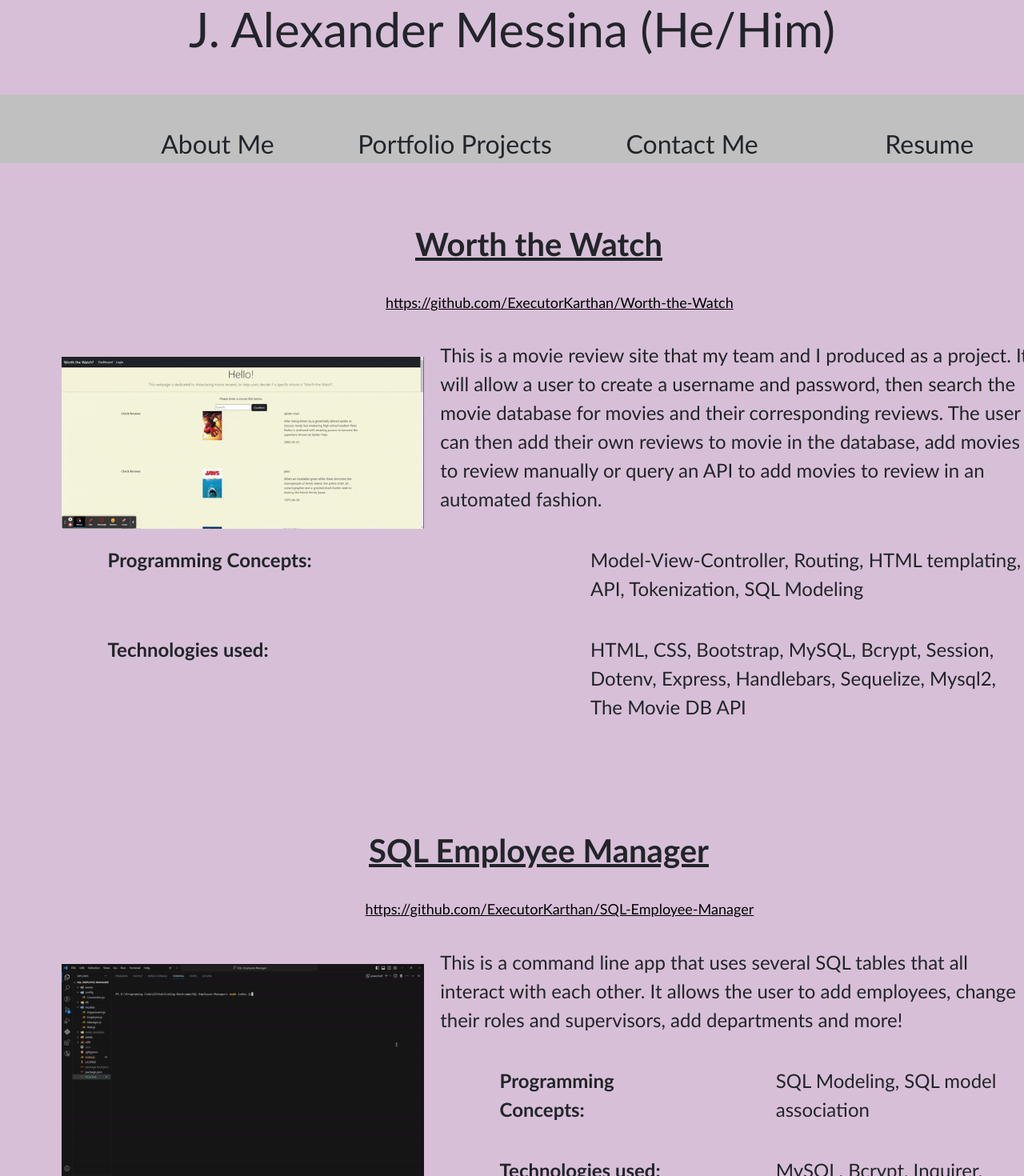
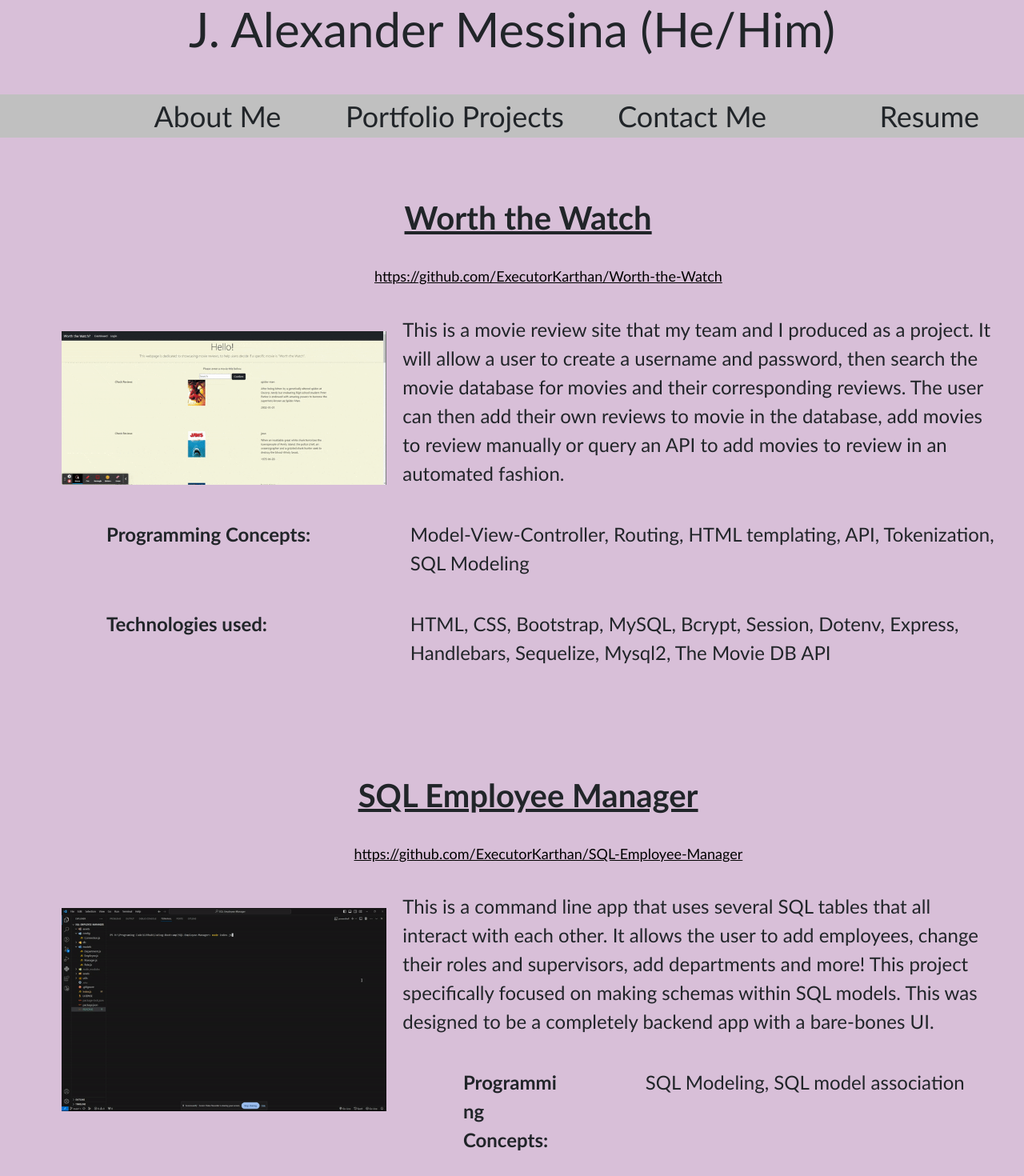
Before and after one commit to ExecutorKarthan/Alex-Messina-React-Portfolio, a React (Vite) app: page /Portfolio in a window 1280 px wide. Shown: the top 1470 px of the page at 80% size. Built offline with nearby package versions, Linux system fonts and the light colour scheme.

Commit message:
Completed styling adjustments for large screen view

```diff
--- a/src/assets/project-details.js
+++ b/src/assets/project-details.js
@@ -27,7 +27,8 @@ const projects =
         repoLink:`https://github.com/ExecutorKarthan/SQL-Employee-Manager`,
         image: `../assets/SQL-Manager-Demo.gif`,
         description: `This is a command line app that uses several SQL tables that all interact with each other. It allows the user to
-            add employees, change their roles and supervisors, add departments and more!`,
+            add employees, change their roles and supervisors, add departments and more! This project specifically focused on making schemas within
+            SQL models. This was designed to be a completely backend app with a bare-bones UI.`,
         programmingConcepts:`SQL Modeling, SQL model association`,
         technologies:`MySQL, Bcrypt, Inquirer, Dotenv, Sequelize, Mysql2`,
     },
@@ -37,7 +38,8 @@ const projects =
         repoLink:`https://github.com/ExecutorKarthan/SVG-Logo-Maker`,
         image: `../assets/SVG-Logo-Maker.gif`,
         description: `This is a command line app that creates logos given user input. It will create a vector graphic using three user inputted letters,
-            a selected shape, and two color selections: one for the shape and the other for the background.`,
+            a selected shape, and two color selections: one for the shape and the other for the background. I also used unit tests to double check my work prior
+            to the program running.`,
         programmingConcepts:`SQL Modeling, SQL model association, Responsive Web-pages`,
         technologies:`MySQL, Bcrypt, Inquirer, Dotenv, Sequelize, Mysql2`,
     },
--- a/src/styles/stylesheet.css
+++ b/src/styles/stylesheet.css
@@ -9,37 +9,6 @@
 }
 
 body {overflow-x: hidden;}
-
-/*Formate the elements of the heard to be ascetically pleasing.*/
-h1 {
-    padding: 1%;
-    margin: 0%;
-    font-size: 125%;
-    text-align: center;
-}
-
-nav {
-    padding-left: 0;
-    margin: 1%;
-    display: flex;
-    flex-direction: row;
-    flex-wrap: wrap;
-    width: 100%;
-}
-
-.navLink{
-    width: 100%;
-    text-align: center;
-    padding-top: 5%;
-    color: black;
-    font-size: 75%;
-}
-
-#contactMe,footer{
-    display: flex;
-    justify-content: center;
-    font-size:150%;
-}
 
 /*Create a stylized break to separate the header/navigation links from the main body of the webpage.*/
 #navBar{
@@ -88,20 +57,16 @@ nav {
     margin-left: 5%;
 }
 
-/* #appDescription{
-    margin-top: 2%;
-} */
-
 /*Stylize Portfolio section*/
 .prompt{
     font-size:x-large;
     font-weight: bold;
     word-wrap: break-word;
-    margin-left: 6%;
+    margin-left: 4%;
 }
 .appDescription, .progConcepts, .techUsed{
     font-size:x-large;
-    margin-left: 5%;
+    margin-left: 4%;
 }
 
 /*Stylize the "Contact me" section of the page.*/
@@ -165,24 +130,39 @@ nav {
 
 /*Add media rules to reformat the webpage to respond to different user window sizes*/
 @media screen and (min-width: 760px) {
-    header{
-        flex-direction: row;
-        justify-content: space-between;
-    }
-
-    .navLink{
-        font-size: 80%;
-        width: fit-content;
-        padding: 3%;
+    #navBar{
+        background-color: silver;
+        padding-left: 12%;
+        font-size: 90%;
+        padding-top: 0%;
+        text-align: center;
+        word-wrap: break-word;
     }
 
     .workImage{
         display: flex;
-        padding: 1%;
+        padding: 3%;
         align-items: center;
         justify-content: center;
         text-align: center;
-        max-width: 40%;
+        max-width: 37%;
         font-size: 45%;
     }
+
+    .prompt{
+        font-size:x-large;
+        font-weight: bold;
+        word-wrap: break-word;
+        margin-left: 6%;
+        width:25%
+    }
+    .appDescription, .progConcepts, .techUsed{
+        font-size:x-large;
+        margin-left: 5%;
+    }
+
+    .workBox, .appDescription{
+        margin-top: 2%;
+        width: 93%;
+    }
 }
```
